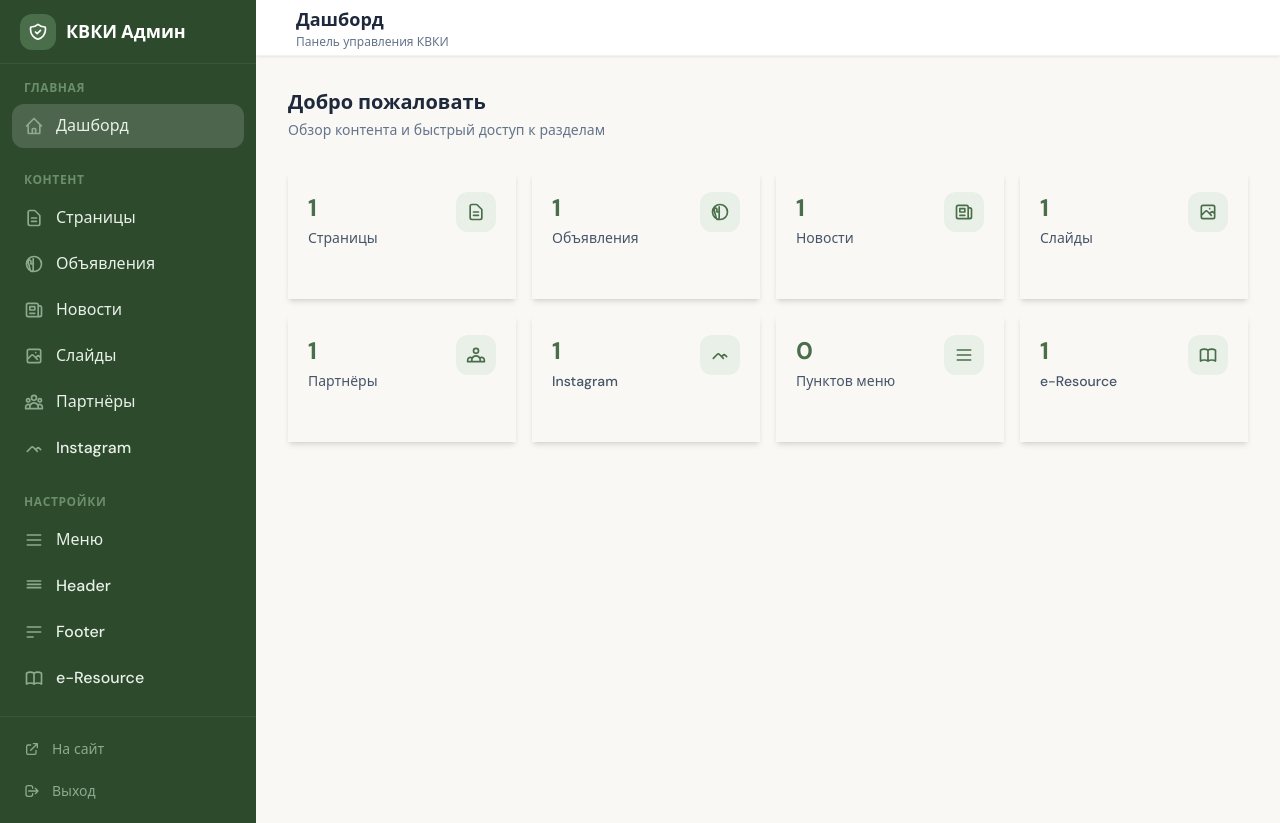
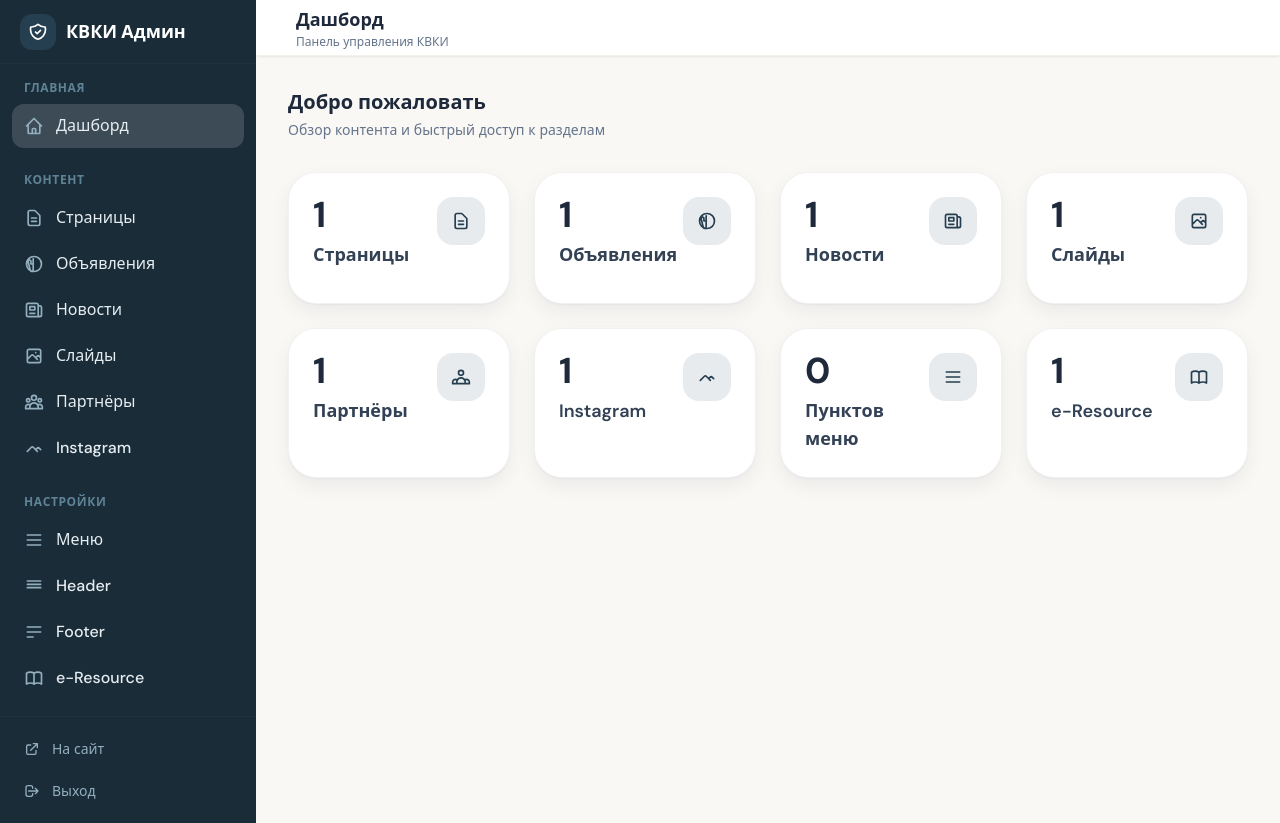
Before and after one commit to taxistdeveloper/kvki, a PHP site: the page made by admin/pages/dashboard.php in a window 1280 px wide. Run offline with PHP 8.4, Linux system fonts and the light colour scheme; the template is opened without the code that fills it, so the values that code supplies are empty; some libraries are stand-ins or nearby versions.

Commit message:
Refactor KVKI site components and styles for improved aesthetics, including updates to shadow effects, border styles, and color schemes across various pages.

```diff
--- a/admin/includes/header.php
+++ b/admin/includes/header.php
@@ -39,10 +39,12 @@ $navGroups = [
                     fontFamily: { sans: ['DM Sans', 'system-ui', 'sans-serif'] },
                     colors: {
                         cream: { 50: '#fefdfb', 100: '#faf8f5', 200: '#f5f1eb', 300: '#ebe5dc' },
-                        sage: { 50: '#f2f7f2', 100: '#e8f0e8', 200: '#c5d9c5', 300: '#8fa98f', 400: '#6b8e6b', 500: '#5a7d5a', 600: '#4a6d4a', 700: '#3d5c3d', 800: '#2d4a2d', 900: '#1e3520' },
+                        sage: { 50: '#f2f5f7', 100: '#e6edf1', 200: '#c6d6de', 300: '#93afbe', 400: '#5f8396', 500: '#3b6275', 600: '#253f50', 700: '#1f3543', 800: '#1a2c38', 900: '#15232d' },
                         ink: { 400: '#94a3b8', 500: '#64748b', 600: '#475569', 700: '#334155', 800: '#1e293b', 900: '#0f172a' }
                     },
                     boxShadow: {
+                        'soft': '0 1px 2px 0 rgb(15 23 42 / 0.04), 0 8px 20px 0 rgb(15 23 42 / 0.06)',
+                        'card': '0 2px 6px 0 rgb(15 23 42 / 0.06), 0 12px 28px 0 rgb(15 23 42 / 0.09)',
                         'admin': '0 1px 3px 0 rgb(0 0 0 / 0.06), 0 1px 2px -1px rgb(0 0 0 / 0.06)',
                         'admin-lg': '0 4px 6px -1px rgb(0 0 0 / 0.05), 0 2px 4px -2px rgb(0 0 0 / 0.05)',
                     }
--- a/admin/pages/announcements.php
+++ b/admin/pages/announcements.php
@@ -89,7 +89,7 @@ $showForm = $item || ($segments[1] ?? '') === 'new' || $formError;
 
 <?php if ($showForm): ?>
     <?php $item = $item ?? ['date' => date('d.m.Y'), 'title' => '', 'url' => '', 'excerpt' => '', 'is_important' => 0]; ?>
-    <div class="mb-8 rounded-2xl border border-cream-200 bg-white shadow-lg shadow-ink-900/5 overflow-hidden">
+    <div class="mb-8 rounded-[28px] border border-black/5 bg-white shadow-soft hover:shadow-card hover:border-sage-600/40 transition-all duration-300 overflow-hidden">
         <div class="px-5 py-4 border-b border-cream-200 bg-gradient-to-r from-cream-50 to-white">
             <h2 class="text-lg font-semibold text-ink-800"><?= $editId ? 'Редактировать объявление' : 'Новое объявление' ?></h2>
         </div>
@@ -168,7 +168,7 @@ $showForm = $item || ($segments[1] ?? '') === 'new' || $formError;
     </script>
 <?php endif; ?>
 
-    <div class="rounded-2xl border border-cream-200 bg-white shadow-lg shadow-ink-900/5 overflow-hidden">
+    <div class="rounded-[28px] border border-black/5 bg-white shadow-soft hover:shadow-card hover:border-sage-600/40 transition-all duration-300 overflow-hidden">
         <div class="px-5 py-4 border-b border-cream-200 bg-gradient-to-r from-cream-50 to-white flex items-center justify-between flex-wrap gap-2">
             <span class="font-semibold text-ink-800">Список объявлений</span>
             <a href="<?= ADMIN_URL ?>/announcements/new" class="inline-flex items-center gap-2 px-4 py-2.5 bg-sage-600 text-white text-sm font-medium rounded-xl hover:bg-sage-700 shadow-md shadow-sage-600/25 transition-all">
--- a/admin/pages/dashboard.php
+++ b/admin/pages/dashboard.php
@@ -44,22 +44,18 @@ $dashboardCards = [
         <p class="text-ink-500 text-sm mt-1">Обзор контента и быстрый доступ к разделам</p>
     </div>
 
-    <div class="grid grid-cols-1 sm:grid-cols-2 lg:grid-cols-4 gap-4">
+    <div class="grid grid-cols-1 sm:grid-cols-2 lg:grid-cols-4 gap-6">
         <?php foreach ($dashboardCards as $card): ?>
-        <a href="<?= ADMIN_URL ?>/<?= $card['href'] ?>" class="group admin-card p-5 shadow-md hover:border-sage-300 hover:shadow-lg transition-all duration-200">
+        <a href="<?= ADMIN_URL ?>/<?= $card['href'] ?>" class="group block min-h-[132px] p-6 rounded-[28px] bg-white border border-black/5 shadow-soft hover:shadow-card hover:border-sage-600/40 transition-all duration-300">
             <div class="flex items-start justify-between">
                 <div class="flex-1 min-w-0">
-                    <p class="text-2xl font-bold text-sage-600 group-hover:text-sage-700"><?= (int)$counts[$card['key']] ?></p>
-                    <p class="text-sm font-medium text-ink-600 mt-1"><?= htmlspecialchars($card['label']) ?></p>
+                    <p class="text-4xl leading-none font-bold text-ink-800"><?= (int)$counts[$card['key']] ?></p>
+                    <p class="text-lg font-semibold text-ink-700 mt-2"><?= htmlspecialchars($card['label']) ?></p>
                 </div>
-                <div class="w-10 h-10 rounded-xl bg-sage-100 text-sage-600 flex items-center justify-center flex-shrink-0 group-hover:bg-sage-200 group-hover:text-sage-700 transition-colors">
+                <div class="w-12 h-12 rounded-2xl bg-sage-600/10 text-sage-600 flex items-center justify-center flex-shrink-0 group-hover:bg-sage-600/15 transition-colors">
                     <svg class="w-5 h-5" fill="none" stroke="currentColor" viewBox="0 0 24 24"><path stroke-linecap="round" stroke-linejoin="round" stroke-width="2" d="<?= $card['icon'] ?>"/></svg>
                 </div>
             </div>
-            <span class="inline-flex items-center gap-1 mt-3 text-xs font-medium text-sage-600 opacity-0 group-hover:opacity-100 transition-opacity">
-                Открыть
-                <svg class="w-3.5 h-3.5" fill="none" stroke="currentColor" viewBox="0 0 24 24"><path stroke-linecap="round" stroke-linejoin="round" stroke-width="2" d="M9 5l7 7-7 7"/></svg>
-            </span>
         </a>
         <?php endforeach; ?>
     </div>
--- a/admin/pages/e-resource.php
+++ b/admin/pages/e-resource.php
@@ -117,7 +117,7 @@ $statusLabels = ['active' => 'Активно', 'dev' => 'В разработке
 
 <?php if ($showForm): ?>
     <?php $item = $item ?? ['name' => '', 'description' => '', 'url' => '', 'tag' => '', 'status' => 'active']; ?>
-    <div class="mb-8 rounded-2xl border border-cream-200 bg-white shadow-lg shadow-ink-900/5 overflow-hidden">
+    <div class="mb-8 rounded-[28px] border border-black/5 bg-white shadow-soft hover:shadow-card hover:border-sage-600/40 transition-all duration-300 overflow-hidden">
         <div class="px-5 py-4 border-b border-cream-200 bg-gradient-to-r from-cream-50 to-white">
             <h2 class="text-lg font-semibold text-ink-800"><?= $editId ? 'Редактировать приложение' : 'Новое приложение' ?></h2>
         </div>
@@ -176,7 +176,7 @@ $statusLabels = ['active' => 'Активно', 'dev' => 'В разработке
     </div>
 <?php endif; ?>
 
-    <div class="rounded-2xl border border-cream-200 bg-white shadow-lg shadow-ink-900/5 overflow-hidden">
+    <div class="rounded-[28px] border border-black/5 bg-white shadow-soft hover:shadow-card hover:border-sage-600/40 transition-all duration-300 overflow-hidden">
         <div class="px-5 py-4 border-b border-cream-200 bg-gradient-to-r from-cream-50 to-white flex items-center justify-between flex-wrap gap-2">
             <span class="font-semibold text-ink-800">Список приложений</span>
             <a href="<?= ADMIN_URL ?>/e-resource/new" class="inline-flex items-center gap-2 px-4 py-2.5 bg-sage-600 text-white text-sm font-medium rounded-xl hover:bg-sage-700 shadow-md shadow-sage-600/25 transition-all">
--- a/admin/pages/instagram.php
+++ b/admin/pages/instagram.php
@@ -188,7 +188,7 @@ $msg = $_GET['msg'] ?? '';
     <?php endif; ?>
 
     <!-- Автоматическая синхронизация -->
-    <div class="mb-8 rounded-2xl border border-cream-200 bg-white shadow-lg shadow-ink-900/5 overflow-hidden">
+    <div class="mb-8 rounded-[28px] border border-black/5 bg-white shadow-soft hover:shadow-card hover:border-sage-600/40 transition-all duration-300 overflow-hidden">
         <div class="px-5 py-4 border-b border-cream-200 bg-gradient-to-r from-purple-50 to-pink-50">
             <h2 class="text-lg font-semibold text-ink-800">Автоматическая синхронизация</h2>
             <p class="text-sm text-ink-500 mt-1">Требуется Instagram Business/Creator + Facebook Page</p>
@@ -233,7 +233,7 @@ $msg = $_GET['msg'] ?? '';
 
     <?php if ($showForm): ?>
         <?php $item = $item ?? ['post_url' => '', 'caption' => '']; ?>
-        <div class="mb-8 rounded-2xl border border-cream-200 bg-white shadow-lg shadow-ink-900/5 overflow-hidden">
+        <div class="mb-8 rounded-[28px] border border-black/5 bg-white shadow-soft hover:shadow-card hover:border-sage-600/40 transition-all duration-300 overflow-hidden">
             <div class="px-5 py-4 border-b border-cream-200 bg-gradient-to-r from-cream-50 to-white">
                 <h2 class="text-lg font-semibold text-ink-800"><?= $editId ? 'Редактировать пост' : 'Добавить пост' ?></h2>
             </div>
@@ -275,7 +275,7 @@ $msg = $_GET['msg'] ?? '';
         </div>
     <?php endif; ?>
 
-    <div class="rounded-2xl border border-cream-200 bg-white shadow-lg shadow-ink-900/5 overflow-hidden">
+    <div class="rounded-[28px] border border-black/5 bg-white shadow-soft hover:shadow-card hover:border-sage-600/40 transition-all duration-300 overflow-hidden">
         <div class="px-5 py-4 border-b border-cream-200 bg-gradient-to-r from-cream-50 to-white flex items-center justify-between flex-wrap gap-2">
             <span class="font-semibold text-ink-800">Посты для главной</span>
             <a href="<?= ADMIN_URL ?>/instagram/new" class="inline-flex items-center gap-2 px-4 py-2.5 bg-sage-600 text-white text-sm font-medium rounded-xl hover:bg-sage-700 shadow-md shadow-sage-600/25 transition-all">
--- a/admin/pages/login.php
+++ b/admin/pages/login.php
@@ -26,7 +26,7 @@ if ($_SERVER['REQUEST_METHOD'] === 'POST') {
                     fontFamily: { sans: ['DM Sans', 'system-ui', 'sans-serif'] },
                     colors: {
                         cream: { 50: '#fefdfb', 100: '#faf8f5', 200: '#f5f1eb' },
-                        sage: { 500: '#5a7d5a', 600: '#4a6d4a', 700: '#3d5c3d', 800: '#2d4a2d' },
+                        sage: { 500: '#3b6275', 600: '#253f50', 700: '#1f3543', 800: '#1a2c38' },
                         ink: { 600: '#475569', 700: '#334155', 800: '#1e293b' }
                     }
                 }
--- a/admin/pages/menu.php
+++ b/admin/pages/menu.php
@@ -289,7 +289,7 @@ function renderMenuTree(array $items, array $pages): string
     </div>
 
     <form method="post">
-        <div class="rounded-2xl border border-cream-200 bg-white shadow-lg shadow-ink-900/5 overflow-hidden">
+        <div class="rounded-[28px] border border-black/5 bg-white shadow-soft hover:shadow-card hover:border-sage-600/40 transition-all duration-300 overflow-hidden">
             <div class="px-5 py-4 border-b border-cream-200 bg-gradient-to-r from-cream-50 to-white flex items-center justify-between flex-wrap gap-2">
                 <div>
                     <span class="font-semibold text-ink-800 block">Пункты меню</span>
--- a/admin/pages/news.php
+++ b/admin/pages/news.php
@@ -125,7 +125,7 @@ $showForm = $item || ($segments[1] ?? '') === 'new' || $formError;
 
     <?php if ($showForm): ?>
         <?php $item = $item ?? ['date' => date('d.m.Y'), 'title' => '', 'slug' => '', 'excerpt' => '', 'content' => '', 'image_url' => '', 'is_active' => 1]; ?>
-        <div class="mb-8 rounded-2xl border border-cream-200 bg-white shadow-lg shadow-ink-900/5 overflow-hidden">
+        <div class="mb-8 rounded-[28px] border border-black/5 bg-white shadow-soft hover:shadow-card hover:border-sage-600/40 transition-all duration-300 overflow-hidden">
             <div class="px-5 py-4 border-b border-cream-200 bg-gradient-to-r from-cream-50 to-white">
                 <h2 class="text-lg font-semibold text-ink-800"><?= $editId ? 'Редактировать новость' : 'Новая новость' ?></h2>
             </div>
@@ -202,7 +202,7 @@ $showForm = $item || ($segments[1] ?? '') === 'new' || $formError;
         </div>
     <?php endif; ?>
 
-    <div class="rounded-2xl border border-cream-200 bg-white shadow-lg shadow-ink-900/5 overflow-hidden">
+    <div class="rounded-[28px] border border-black/5 bg-white shadow-soft hover:shadow-card hover:border-sage-600/40 transition-all duration-300 overflow-hidden">
         <div class="px-5 py-4 border-b border-cream-200 bg-gradient-to-r from-cream-50 to-white flex items-center justify-between flex-wrap gap-2">
             <span class="font-semibold text-ink-800">Список новостей</span>
             <a href="<?= ADMIN_URL ?>/news/new" class="inline-flex items-center gap-2 px-4 py-2.5 bg-sage-600 text-white text-sm font-medium rounded-xl hover:bg-sage-700 shadow-md shadow-sage-600/25 transition-all">
--- a/admin/pages/partners.php
+++ b/admin/pages/partners.php
@@ -87,7 +87,7 @@ $showForm = $item || ($segments[1] ?? '') === 'new' || $formError;
 
 <?php if ($showForm): ?>
     <?php $item = $item ?? ['name' => '', 'url' => '#', 'image_url' => '']; ?>
-    <div class="mb-8 rounded-2xl border border-cream-200 bg-white shadow-lg shadow-ink-900/5 overflow-hidden">
+    <div class="mb-8 rounded-[28px] border border-black/5 bg-white shadow-soft hover:shadow-card hover:border-sage-600/40 transition-all duration-300 overflow-hidden">
         <div class="px-5 py-4 border-b border-cream-200 bg-gradient-to-r from-cream-50 to-white">
             <h2 class="text-lg font-semibold text-ink-800"><?= $editId ? 'Редактировать партнёра' : 'Новый партнёр' ?></h2>
         </div>
@@ -147,7 +147,7 @@ $showForm = $item || ($segments[1] ?? '') === 'new' || $formError;
     </div>
 <?php endif; ?>
 
-    <div class="rounded-2xl border border-cream-200 bg-white shadow-lg shadow-ink-900/5 overflow-hidden">
+    <div class="rounded-[28px] border border-black/5 bg-white shadow-soft hover:shadow-card hover:border-sage-600/40 transition-all duration-300 overflow-hidden">
         <div class="px-5 py-4 border-b border-cream-200 bg-gradient-to-r from-cream-50 to-white flex items-center justify-between flex-wrap gap-2">
             <span class="font-semibold text-ink-800">Список партнёров</span>
             <a href="<?= ADMIN_URL ?>/partners/new" class="inline-flex items-center gap-2 px-4 py-2.5 bg-sage-600 text-white text-sm font-medium rounded-xl hover:bg-sage-700 shadow-md shadow-sage-600/25 transition-all">
--- a/admin/pages/slides.php
+++ b/admin/pages/slides.php
@@ -68,7 +68,7 @@ $showForm = $item || ($segments[1] ?? '') === 'new' || $formError;
 
 <?php if ($showForm): ?>
     <?php $item = $item ?? ['title' => '', 'text' => '', 'image_url' => '']; ?>
-    <div class="mb-8 rounded-2xl border border-cream-200 bg-white shadow-lg shadow-ink-900/5 overflow-hidden">
+    <div class="mb-8 rounded-[28px] border border-black/5 bg-white shadow-soft hover:shadow-card hover:border-sage-600/40 transition-all duration-300 overflow-hidden">
         <div class="px-5 py-4 border-b border-cream-200 bg-gradient-to-r from-cream-50 to-white">
             <h2 class="text-lg font-semibold text-ink-800"><?= $editId ? 'Редактировать слайд' : 'Новый слайд' ?></h2>
         </div>
@@ -113,7 +113,7 @@ $showForm = $item || ($segments[1] ?? '') === 'new' || $formError;
     </div>
 <?php endif; ?>
 
-    <div class="rounded-2xl border border-cream-200 bg-white shadow-lg shadow-ink-900/5 overflow-hidden">
+    <div class="rounded-[28px] border border-black/5 bg-white shadow-soft hover:shadow-card hover:border-sage-600/40 transition-all duration-300 overflow-hidden">
         <div class="px-5 py-4 border-b border-cream-200 bg-gradient-to-r from-cream-50 to-white flex items-center justify-between flex-wrap gap-2">
             <span class="font-semibold text-ink-800">Список слайдов</span>
             <a href="<?= ADMIN_URL ?>/slides/new" class="inline-flex items-center gap-2 px-4 py-2.5 bg-sage-600 text-white text-sm font-medium rounded-xl hover:bg-sage-700 shadow-md shadow-sage-600/25 transition-all">
--- a/assets/css/base.css
+++ b/assets/css/base.css
@@ -12,8 +12,8 @@
   --color-gray-200: #e5e7eb;
   --font-sans: 'Montserrat', system-ui, -apple-system, 'Segoe UI', Roboto, Arial, sans-serif;
   --radius-md: 8px;
-  --shadow-soft: 0 1px 2px rgba(0,0,0,0.06), 0 10px 24px rgba(0,0,0,0.08);
-  --shadow-card: 0 1px 2px rgba(0,0,0,0.06), 0 12px 28px rgba(0,0,0,0.09);
+  --shadow-soft: 0 2px 4px rgba(15,23,42,0.05), 0 12px 28px rgba(15,23,42,0.09);
+  --shadow-card: 0 4px 10px rgba(15,23,42,0.08), 0 18px 38px rgba(15,23,42,0.12);
   --shadow-float: 0 10px 30px rgba(0,0,0,0.10);
 }
 
--- a/index.php
+++ b/index.php
@@ -600,7 +600,7 @@ try {
                             <p class="kvki-subtitle text-base sm:text-lg leading-relaxed">Узнайте о правилах приёма, сроках подачи документов и станьте студентом КВКИ.</p>
                         </div>
                         <div class="lg:col-span-7 grid sm:grid-cols-2 gap-4">
-                            <a href="<?= BASE_URL ?>/abiturientam/pravila-priema" class="group flex flex-col p-7 rounded-[28px] bg-white border-2 border-sage-600 shadow-soft hover:shadow-card transition-all duration-300">
+                            <a href="<?= BASE_URL ?>/abiturientam/pravila-priema" class="group flex flex-col p-7 rounded-[28px] bg-white border border-black/5 shadow-soft hover:shadow-card hover:border-sage-600/40 transition-all duration-300">
                                 <div class="w-12 h-12 rounded-2xl bg-sage-600/10 text-sage-600 flex items-center justify-center mb-5 group-hover:bg-sage-600/15 transition-colors">
                                     <svg class="w-6 h-6" fill="none" stroke="currentColor" viewBox="0 0 24 24"><path stroke-linecap="round" stroke-linejoin="round" stroke-width="2" d="M9 12h6m-6 4h6m2 5H7a2 2 0 01-2-2V5a2 2 0 012-2h5.586a1 1 0 01.707.293l5.414 5.414a1 1 0 01.293.707V19a2 2 0 01-2 2z"/></svg>
                                 </div>
```
Also changed, not shown: admin/pages/pages.php (+4 -4 lines).
